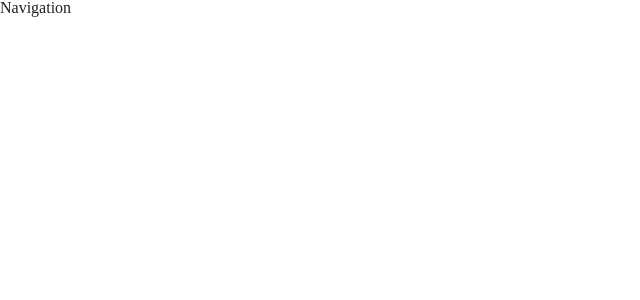
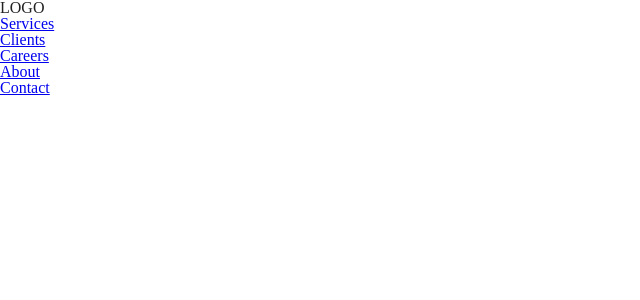
Before and after one commit to twanmulder/--, a React (Create React App) app: page / in a window 1280 px wide. Shown: the top 300 px of the page, without its empty margins (0-640 px from the left). Built offline with nearby package versions, Linux system fonts and the light colour scheme.

Commit message:
Basic navigation setup

```diff
--- a/src/components/navigation/Navigation.js
+++ b/src/components/navigation/Navigation.js
@@ -1,12 +1,35 @@
 import React from "react";
+import { Link } from "react-router-dom";
 import "./Navigation.scss";
 
 class Navigation extends React.Component {
   render() {
     return (
-      <nav>
-        <h1>Navigation</h1>
-      </nav>
+      <header>
+        <nav>
+          <a>
+            <img src=""></img>
+            LOGO
+          </a>
+          <ul>
+            <li>
+              <Link to="#services">Services</Link>
+            </li>
+            <li>
+              <Link to="#clients">Clients</Link>
+            </li>
+            <li>
+              <Link to="#careers">Careers</Link>
+            </li>
+            <li>
+              <Link to="#about">About</Link>
+            </li>
+            <li>
+              <Link to="#contact">Contact</Link>
+            </li>
+          </ul>
+        </nav>
+      </header>
     );
   }
 }
```
